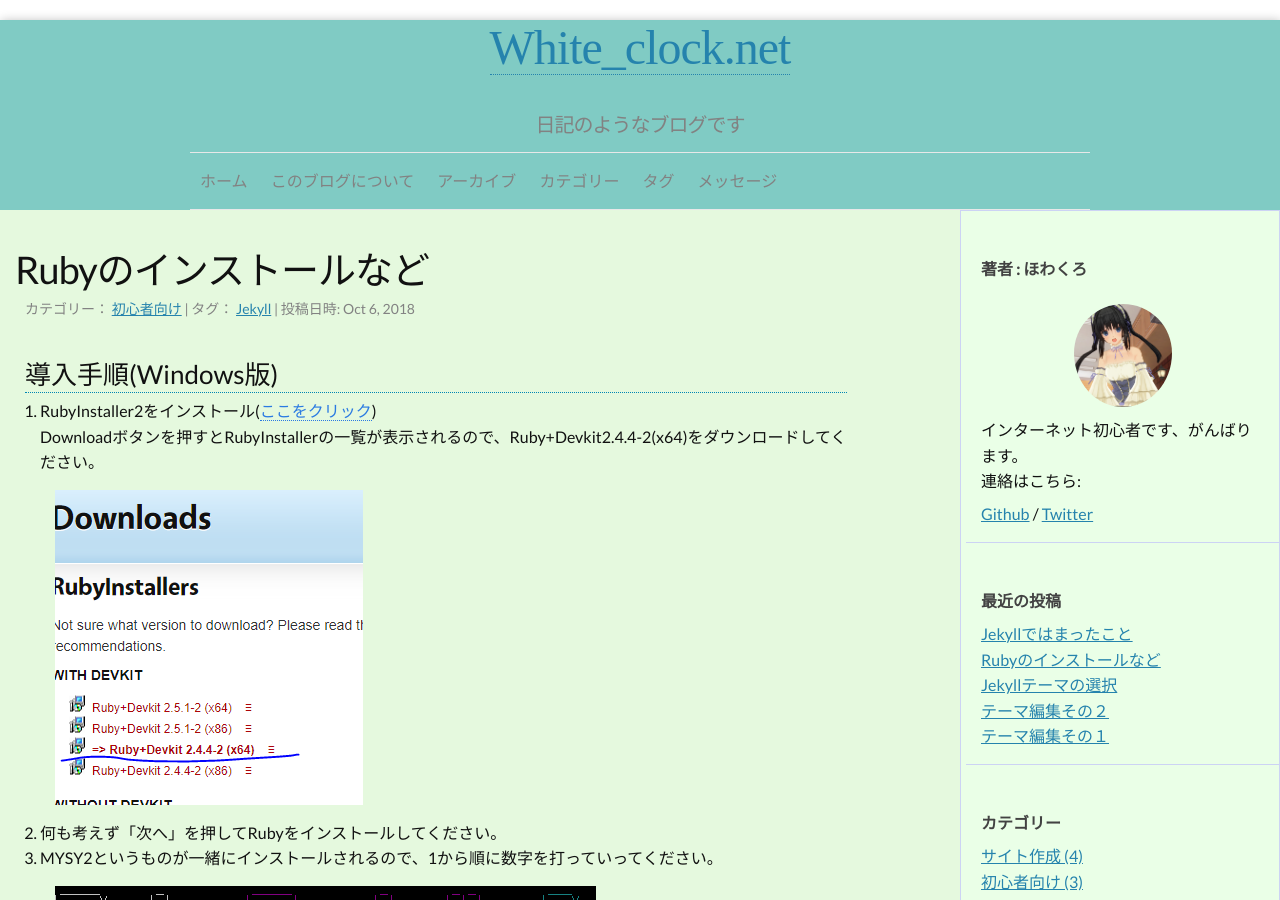
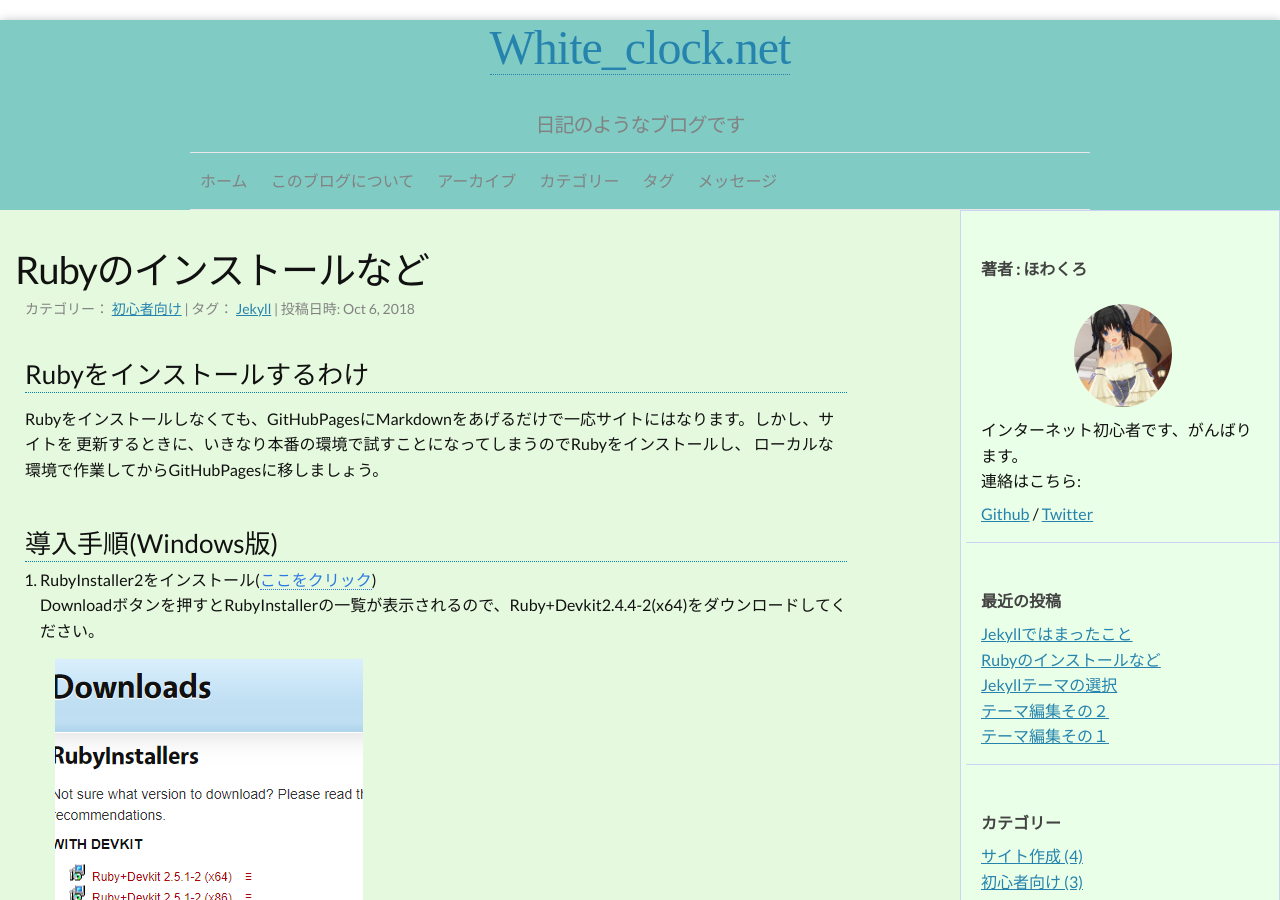
Before and after one commit to dadacha/yuina-whiteclock.github.io, a Jekyll site: the page built from _posts/2018-10-06-ツールの導入.md, in a window 1280 px wide and 900 px high. Built offline with Jekyll 4.4.1, drawn with Linux system fonts in a browser that asks for light colours; some web fonts are replaced; comment, search, counter and statistics services are not loaded.

Commit message:
Webサイト作成手順をまとめた

```diff
--- a/_posts/2018-10-06-ツールの導入.md
+++ b/_posts/2018-10-06-ツールの導入.md
@@ -10,6 +10,11 @@ permalink: /web/ruby
 tags:
 - Jekyll
 ---
+### Rubyをインストールするわけ
+Rubyをインストールしなくても、GitHubPagesにMarkdownをあげるだけで一応サイトにはなります。しかし、サイトを
+更新するときに、いきなり本番の環境で試すことになってしまうのでRubyをインストールし、
+ローカルな環境で作業してからGitHubPagesに移しましょう。
+
 ### 導入手順(Windows版)
 
 1. RubyInstaller2をインストール([ここをクリック](https://rubyinstaller.org/))
```
